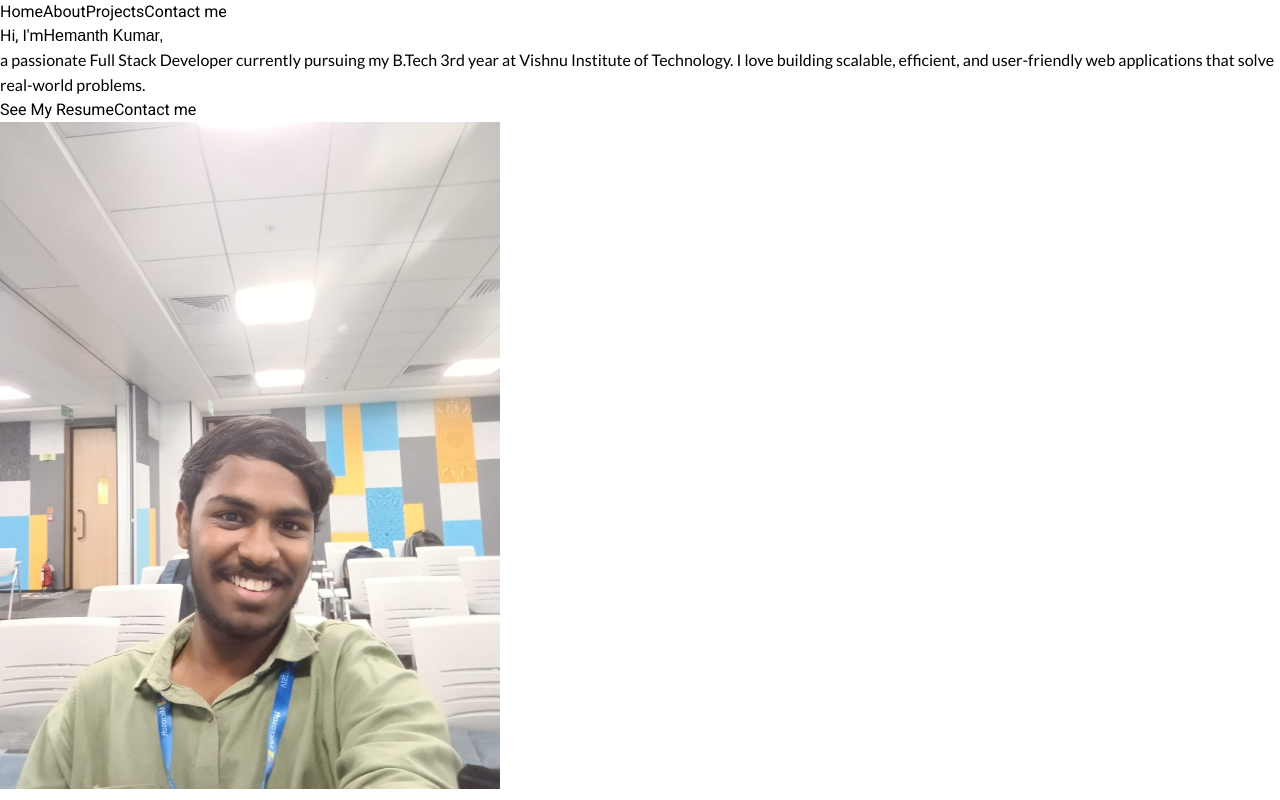
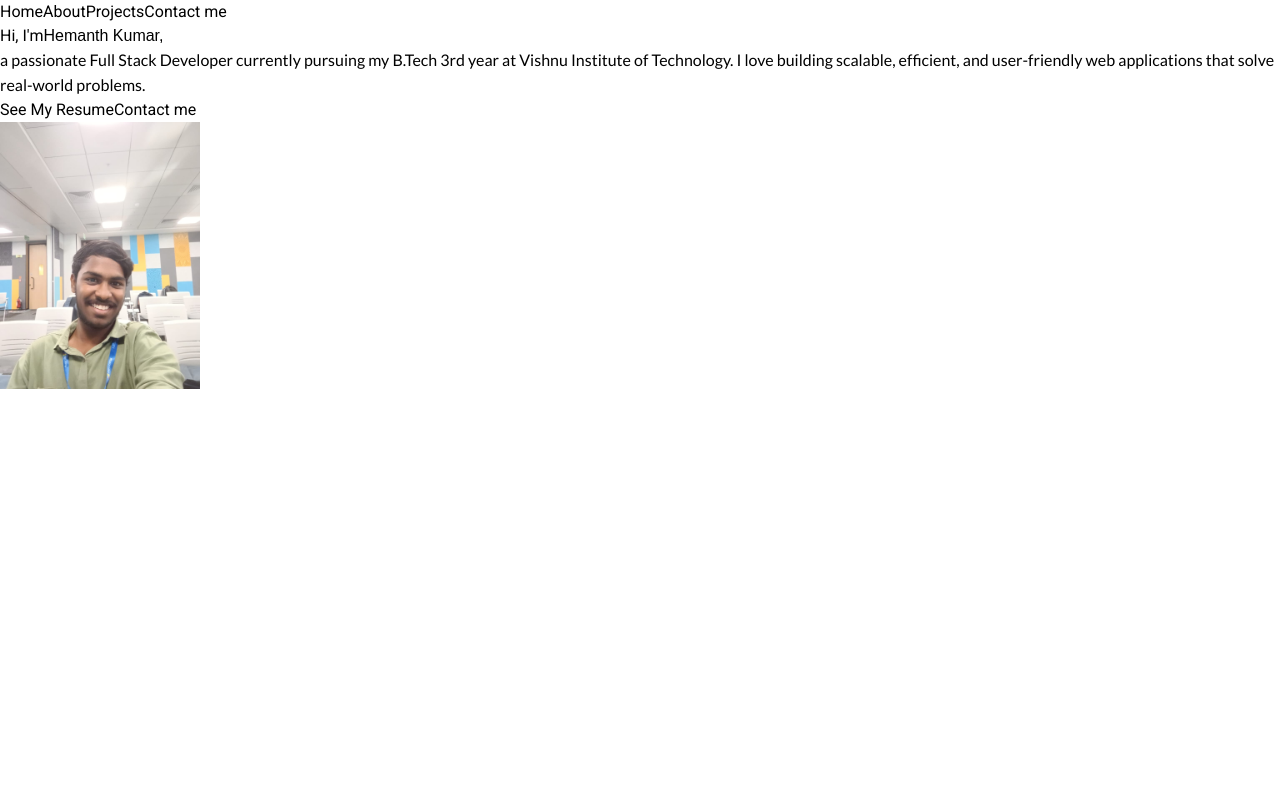
Before and after one commit to Hemanth939281/portfolio, a Next.js app: page / in a window 1280 px wide. Built offline with nearby package versions, Linux system fonts and the light colour scheme; a web font is replaced by a local one.

Commit message:
changed the shape of my photo

```diff
--- a/src/app/Home/HomeContent.jsx
+++ b/src/app/Home/HomeContent.jsx
@@ -12,14 +12,14 @@ import {Grey_Qo, Lato, Mukta, Noto_Sans, Open_Sans} from "next/font/google"
 const HomeContent = ({name, description}) => {
     return (
         <div>
-            <div className="text-white text-lg max-w-full lg:mx-28 mt-18 flex flex-col lg:flex-row gap-36 justify-center p-6">
+            <div className="text-white text-lg max-w-full lg:mx-28 mt-18 flex flex-col lg:flex-row gap-16 lg:gap-36 justify-center p-6">
             <div className="mt-6 p-4 break-words w-full max-w-1/5">Hi, I'm<span className={`block text-7xl font-bold ${greyQo.className}`}>{name},</span><br/><span className={`block ${lato.className}`}>{description}</span>
             <div className="flex p-2 gap-16 text-black w-1/2 mt-10">
             <a href="/MyResume.pdf" target="_blank" className="px-4 py-2 bg-gray-100 hover:bg-gray-300 rounded">See My Resume</a>
             <a href="/contact" className="px-4 py-2 bg-gray-100 hover:bg-gray-300 rounded">Contact me</a>
         </div>
             </div>
-            <Image width={500} height={500} src="/hemanth.jpg" alt="ProfilePhoto" className="shadow-white shadow-xl hover:reflect rounded-full w-82 h-[19rem] transition duration-300 ease-in-out"  />
+            <Image width={200} height={200} src="/hemanth.jpg" alt="ProfilePhoto" className="shadow-white shadow-lg lg:hover:reflect rounded-tr-full rounded-tl-full w-96 h-[19rem] transition duration-300 ease-in-out"  />
         </div>
         </div>
     )
--- a/src/app/globals.css
+++ b/src/app/globals.css
@@ -5,7 +5,7 @@
 
 @layer utilities {
     .reflect {
-      -webkit-box-reflect: below 10px
+      -webkit-box-reflect: below 12px
         linear-gradient(to bottom, rgba(255,255,255,0) 50%, rgba(255,255,255,0.5));
     }
   }
--- a/src/app/layout.jsx
+++ b/src/app/layout.jsx
@@ -31,7 +31,7 @@ export default function RootLayout({
       <body
         className={`${roboto.className}`}
       >
-        <div className="bg-gray-900 w-full h-screen">
+        <div className="bg-gray-900 w-full h-full lg:h-screen">
           <Header />
         {children}
         </div>
```
